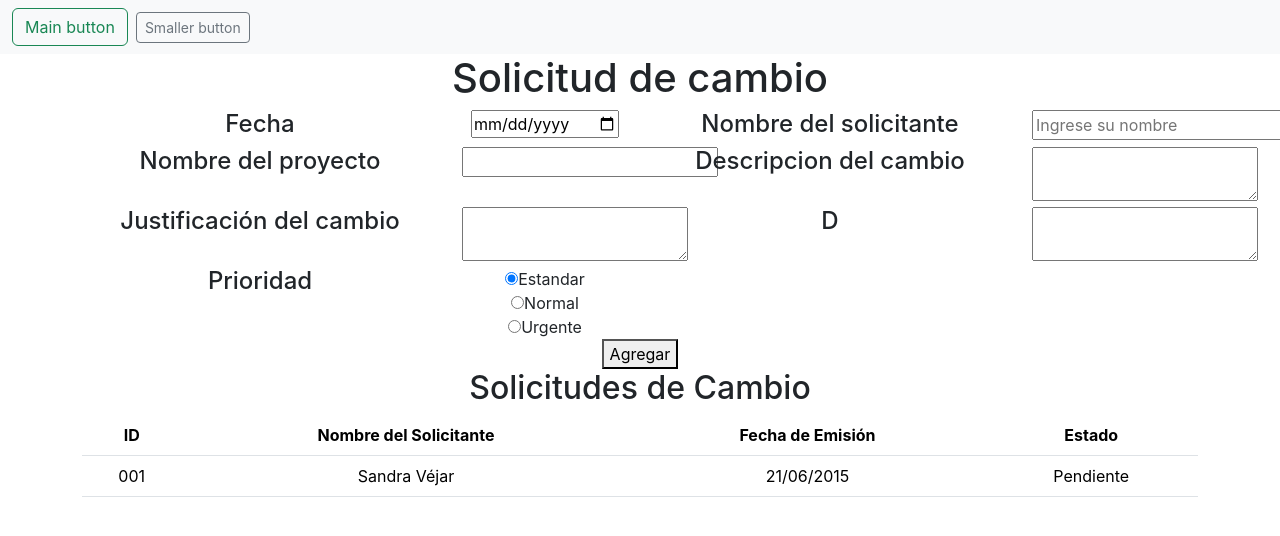
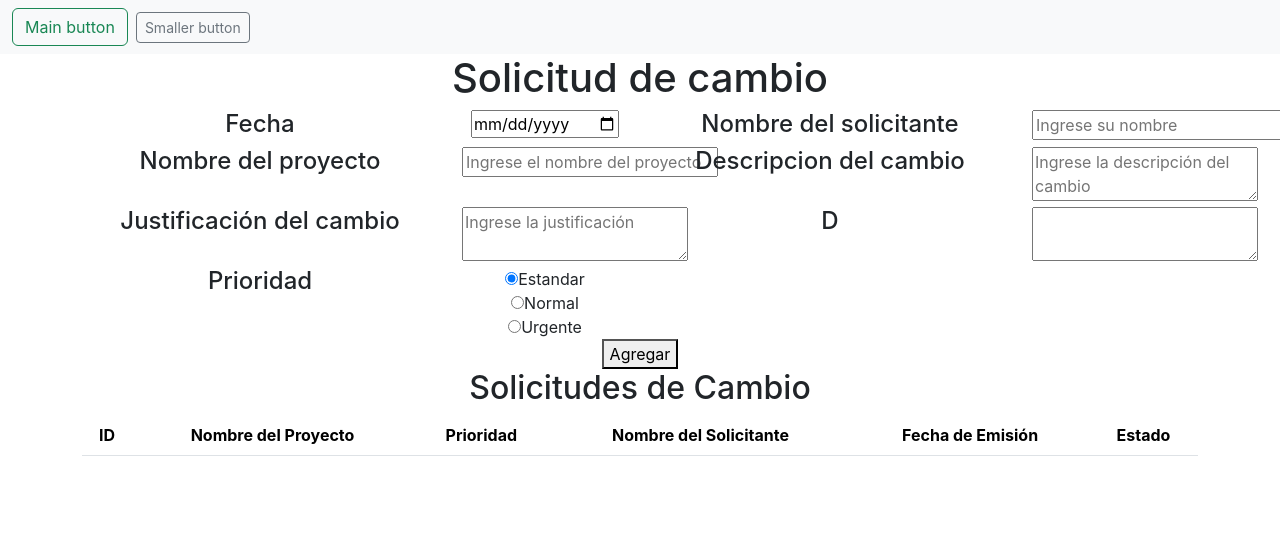
Before and after one commit to Jostero32/FormularioSolicitudCambio, a React (Create React App) app: page /inicio in a window 1280 px wide. Shown: the top 536 px of the page. Built offline with nearby package versions, Linux system fonts and the light colour scheme.

Commit message:
Se agrego  los demas valores para que se guarden en el local storage en la ventana de inicio.jsx

```diff
--- a/src/paginas/inicio.jsx
+++ b/src/paginas/inicio.jsx
@@ -6,6 +6,9 @@ function Inicio() {
     const [texto, setTexto] = useState("");
     const [texto1, setTexto1] = useState("");
     const [texto2, setTexto2] = useState("");
+    const [nombreProyecto, setNombreProyecto] = useState("");
+    const [justificacion, setJustificacion] = useState("");
+    const [prioridad, setPrioridad] = useState("");
     const [boolPrioridarUrgente, setPrioridadUrgente] = useState(false);
     const [boolPrioridarNormal, setPrioridadNormal] = useState(false);
     const [boolPrioridarEstandar, setPrioridadEstandar] = useState(true);
@@ -36,7 +39,7 @@ function Inicio() {
     }
 
     const agregarSolicitud = () => {
-        const nuevaSolicitud = { nombre: texto, descripcion: texto1, fecha: texto2 , estado: "Pendiente" };
+        const nuevaSolicitud = { nombre: texto, descripcion: texto1, fecha: texto2 , estado: "Pendiente",nombreProyecto:nombreProyecto,justificacion:justificacion, prioridad:prioridad };
         setSolicitudes([...solicitudes, nuevaSolicitud]);
         console.log(solicitudes);
         // Guardar datos en localStorage
@@ -72,13 +75,13 @@ function Inicio() {
                             <h4>Nombre del proyecto</h4>
                         </div>
                         <div className='col-2'>
-                            <input type="text" />
+                            <input type="text" placeholder="Ingrese el nombre del proyecto" onChange={(event) => setNombreProyecto(event.target.value)}/>
                         </div>
                         <div className='col-4'>
                             <h4>Descripcion del cambio</h4>
                         </div>
                         <div className='col-2'>
-                            <textarea name="a" id="" onChange={(event) => setTexto1(event.target.value)}></textarea>
+                            <textarea name="a" id="" placeholder="Ingrese la descripción del cambio" onChange={(event) => setTexto1(event.target.value)}></textarea>
                         </div>
                     </div>
                     <div className='row'>
@@ -86,7 +89,7 @@ function Inicio() {
                             <h4>Justificación del cambio</h4>
                         </div>
                         <div className='col-2'>
-                            <textarea name="a" id=""></textarea>
+                            <textarea  id=""placeholder="Ingrese la justificación" onChange={(event) => setJustificacion(event.target.value)}></textarea>
                         </div>
                         <div className='col-4'>
                             <h4>D</h4>
@@ -100,9 +103,9 @@ function Inicio() {
                             <h4>Prioridad</h4>
                         </div>
                         <div className='col-2'>
-                            <input type="radio" onClick={() => cambiarValorRadioButton(1)} checked={boolPrioridarEstandar} />Estandar <br />
-                            <input type="radio" onClick={() => cambiarValorRadioButton(2)} checked={boolPrioridarNormal} />Normal <br />
-                            <input type="radio" onClick={() => cambiarValorRadioButton(3)} checked={boolPrioridarUrgente} />Urgente <br />
+                            <input type="radio" onClick={() => {cambiarValorRadioButton(1); setPrioridad("Estandar")}} checked={boolPrioridarEstandar} />Estandar <br />
+                            <input type="radio" onClick={() => {cambiarValorRadioButton(2);setPrioridad("Normal")}} checked={boolPrioridarNormal} />Normal <br />
+                            <input type="radio" onClick={() => {cambiarValorRadioButton(3);setPrioridad("Urgente")}} checked={boolPrioridarUrgente} />Urgente <br />
   </div>
                     </div>
                 </div>
@@ -117,22 +120,21 @@ function Inicio() {
                     <thead>
                         <tr>
                             <th>ID</th>
+                            <th>Nombre del Proyecto</th>
+                            <th>Prioridad</th>
                             <th>Nombre del Solicitante</th>
                             <th>Fecha de Emisión</th>
                             <th>Estado</th>
                         </tr>
                     </thead>
                     <tbody>
-                        <tr>
-                            <td>001</td>
-                            <td>Sandra Véjar</td>
-                            <td>21/06/2015</td>
-                            <td>Pendiente</td>
-                        </tr>
+
                         {solicitudes.map((val, key) => {
                             return (
                                 <tr key={key}>
-                                    <th>{key}</th>
+                                    <th>{key+1}</th>
+                                    <th scope="row">{val.nombreProyecto}</th>
+                                    <th>{val.prioridad}</th>
                                     <th scope="row">{val.nombre}</th>
                                     <td>{val.fecha}</td>
                                     <td>{val.estado}</td>
--- a/src/paginas/solicitudes.jsx
+++ b/src/paginas/solicitudes.jsx
@@ -14,7 +14,7 @@ function Solicitudes() {
     const handleAceptar = (key) => {
         const updatedSolicitudes = solicitudes.map((solicitud, index) => {
             if (index === key) {
-                // Modificar la solicitud actual
+
                 return { ...solicitud, estado: 'Aceptado' };
             }
             return solicitud;
@@ -27,7 +27,7 @@ function Solicitudes() {
     const handleCancelar = (key) => {
         const updatedSolicitudes = solicitudes.map((solicitud, index) => {
             if (index === key) {
-                // Modificar la solicitud actual
+
                 return { ...solicitud, estado: 'Cancelado' };
             }
             return solicitud;
```
